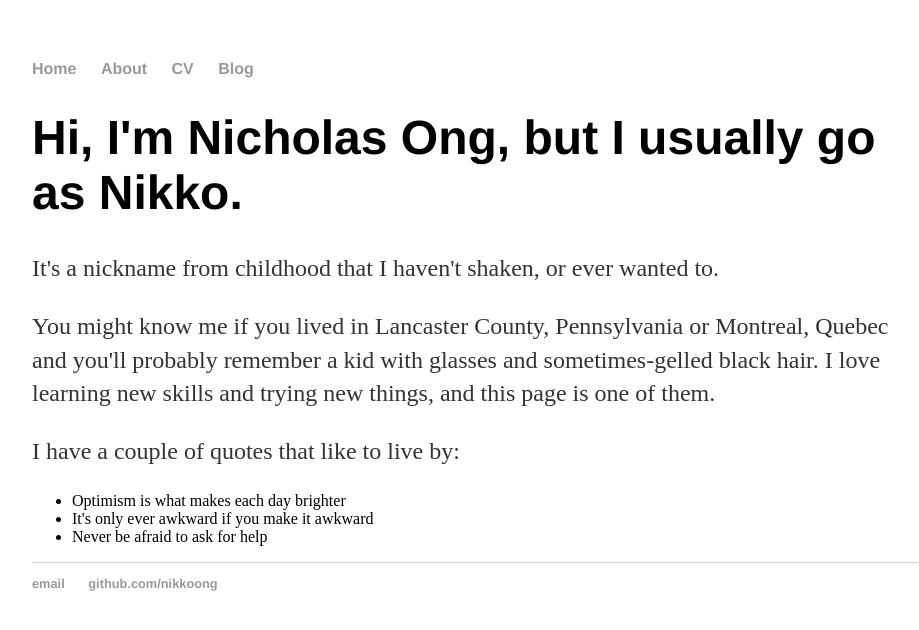
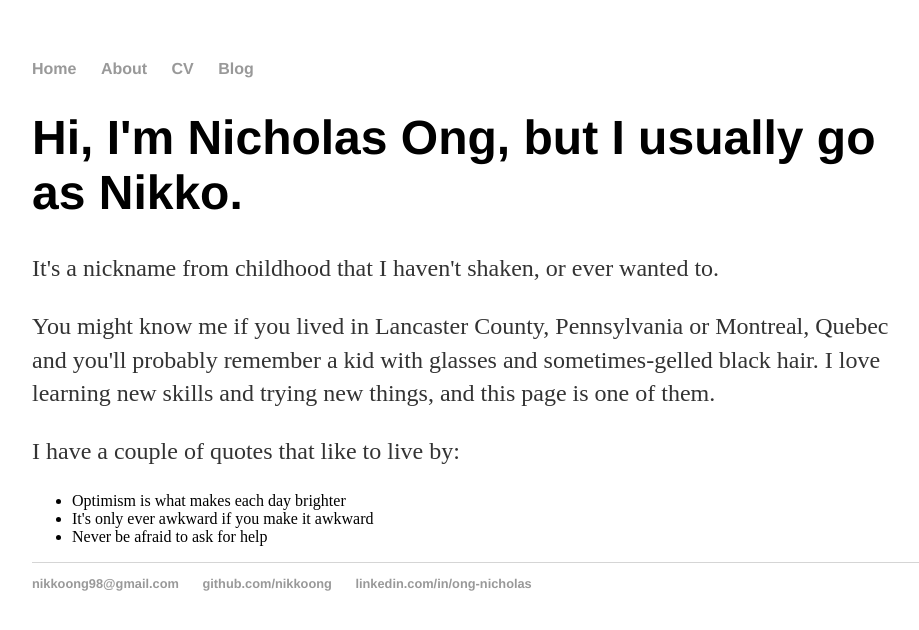
Before and after one commit to nikkoong/nikkoong.github.io, a Jekyll site: the page built from index.html, in a window 1280 px wide. Shown: the top 630 px of the page, without its empty margins (160-1079 px from the left). Built offline with Jekyll 4.4.1, drawn with Linux system fonts in a browser that asks for light colours.

Commit message:
Update default.html

```diff
--- a/_layouts/default.html
+++ b/_layouts/default.html
@@ -21,8 +21,9 @@
 			</div><!-- /.container -->
 			<footer>
 	    		<ul>
-	        		<li><a href="mailto:nikkoong98@gmail.com">email</a></li>
+	        		<li><a href="mailto:nikkoong98@gmail.com">nikkoong98@gmail.com</a></li>
 	        		<li><a href="https://github.com/nikkoong">github.com/nikkoong</a></li>
+				<li><a href="https://www.linkedin.com/in/ong-nicholas/">linkedin.com/in/ong-nicholas</a></li>
 				</ul>
 			</footer>
 		</body>
```
